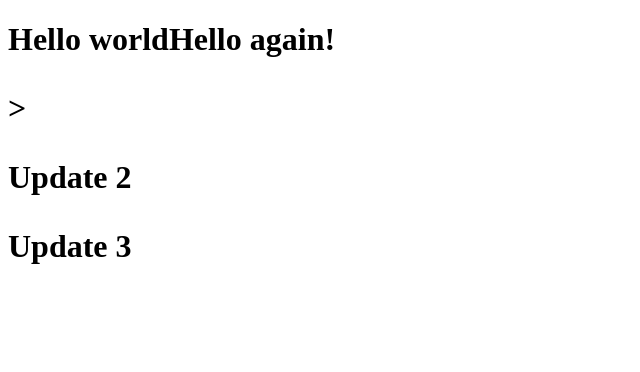
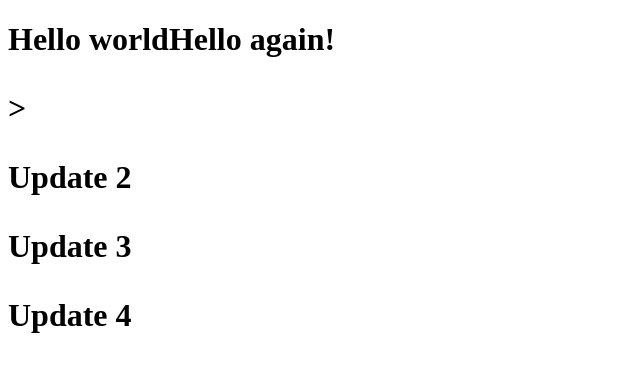
Before and after one commit to hristokar/hristokar.github.io, a plain HTML site: page index.html in a window 1280 px wide. Shown: the whole page, without its empty margins (0-640 px from the left). Drawn offline with Linux system fonts and the light colour scheme.

Commit message:
Add update 4

```diff
--- a/index.html
+++ b/index.html
@@ -1,3 +1,4 @@
 <!DOCTYPE html><html><head><title>My First Website</title></head><body><h1>Hello world</h1<p>Hello again!</p>></body></html>
 <p>Update 2</p>
 <p>Update 3</p>
+<p>Update 4</p>
```
